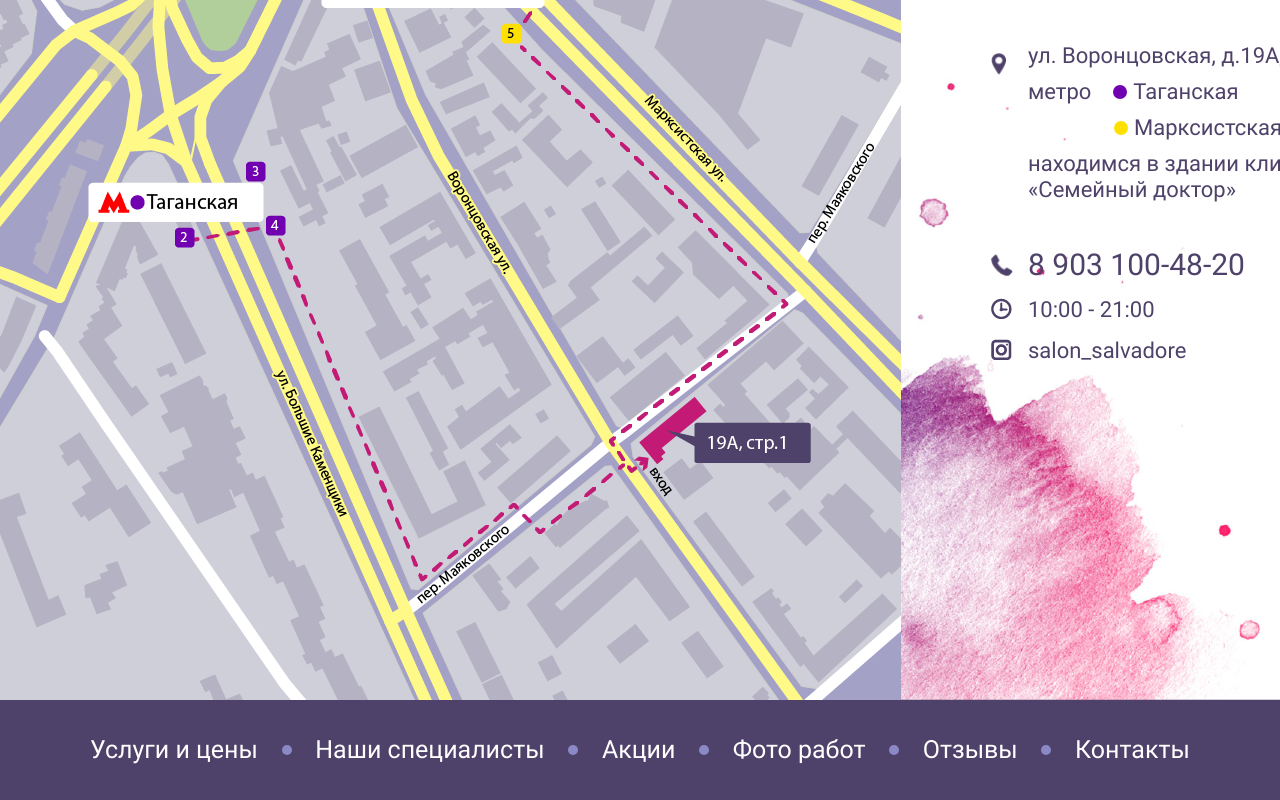
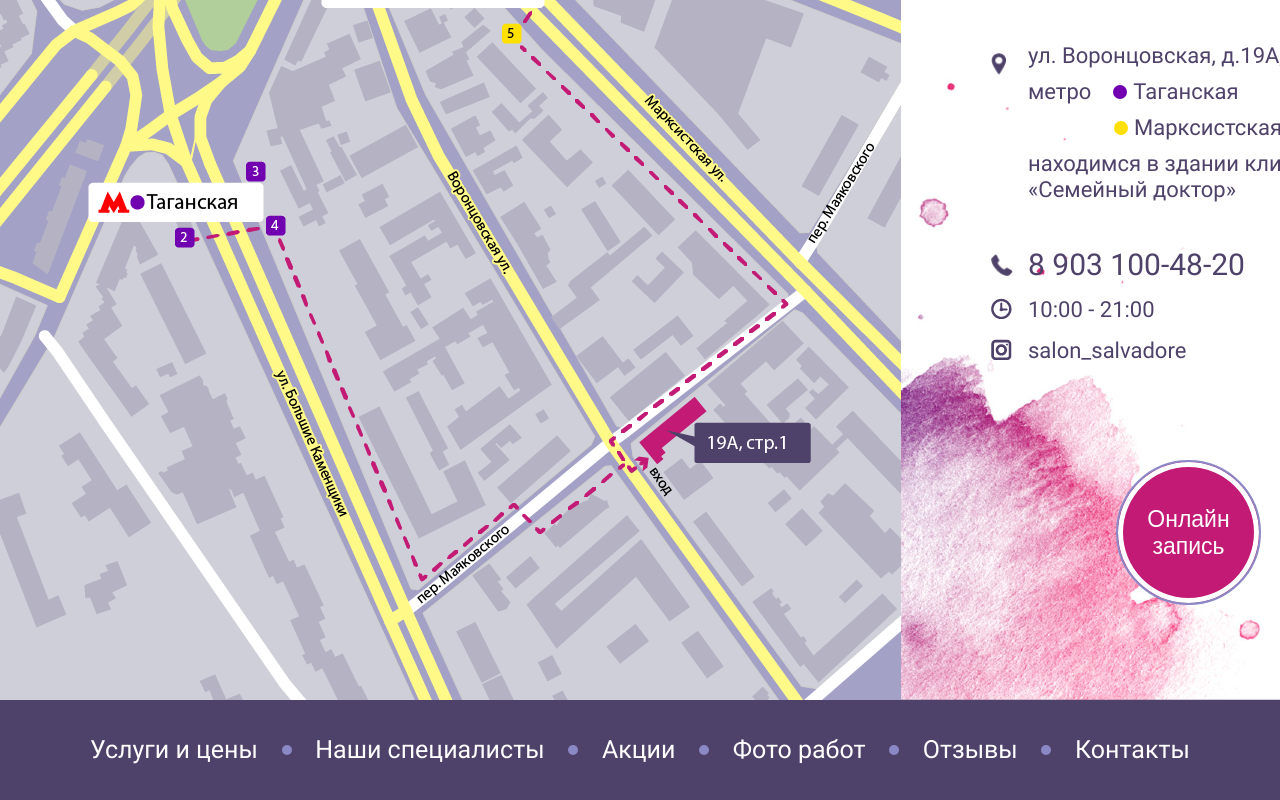
Before and after one commit to Konovaly4/salvadore.github.io, a React (Create React App) app: page / in a window 1280 px wide. Shown: the part 3482-4282 px from the top of the page. Built offline with nearby package versions, Linux system fonts and the light colour scheme.

Commit message:
online-record button modified

```diff
--- a/src/components/Contacts/Contacts.js
+++ b/src/components/Contacts/Contacts.js
@@ -1,4 +1,5 @@
 import React from 'react';
+import RecordButton from '../RecordButton/RecordButton';
 import mapPath from '../../Images/contacts/map.png';
 import mainLogoPath from '../../Images/contacts/logo-dark.png';
 import './Contacts.css';
@@ -29,6 +30,7 @@ const Contacts = () => {
             <div className="contacts__icon contacts__icon_instagram" />
             <p className="contacts__description contacts__description_time-link">salon_salvadore</p>
           </div>
+          <RecordButton buttonPlace="contacts__button" />
         </article>
       </div>
     </section>
--- a/src/components/Main/Main.js
+++ b/src/components/Main/Main.js
@@ -1,5 +1,6 @@
 import React from 'react';
-import mainLogoPath from '../../Images/main-logo.png'
+import RecordButton from '../RecordButton/RecordButton';
+import mainLogoPath from '../../Images/main-logo.png';
 import './Main.css';
 
 function Main () {
@@ -8,7 +9,7 @@ function Main () {
     <section className="main">
       <img className="main__logo" src={mainLogoPath} alt="salvadore-logo" />
       <div className="main__info">
-        <button className="main__button">Онлайн запись</button>
+        <RecordButton buttonPlace="main__button" />
         <h2 className="main__title">О салоне</h2>
         <p className="main__subtitle">
         В нашем салоне Вы получите не только высочайшее качество обслуживания и широкий спектр услуг, но сможете расслабиться и получить позитивный заряд.
--- /dev/null
+++ b/src/components/RecordButton/RecordButton.css
@@ -0,0 +1,21 @@
+.button {
+  width: 145px;
+  height: 145px;
+  border: 2px solid #8B88C6;
+  border-radius: 50%;
+  background-color: #C21A75;
+  box-shadow: inset 0 0 0 5px #fff;
+  font-size: 23px;
+  line-height: 27px;
+  color: #fff;
+}
+
+.main__button {
+  align-self: flex-end;
+  margin: 40px 90px 35px 0;
+}
+
+.contacts__button {
+  align-self: flex-end;
+  margin-right:90px;
+}
--- /dev/null
+++ b/src/components/RecordButton/RecordButton.js
@@ -0,0 +1,12 @@
+import React from 'react'
+import './RecordButton.css';
+
+const RecordButton = (props) => {
+
+  return (
+    <button className={'button '+ props.buttonPlace}>Онлайн запись</button>
+  )
+
+}
+
+export default RecordButton;
```
